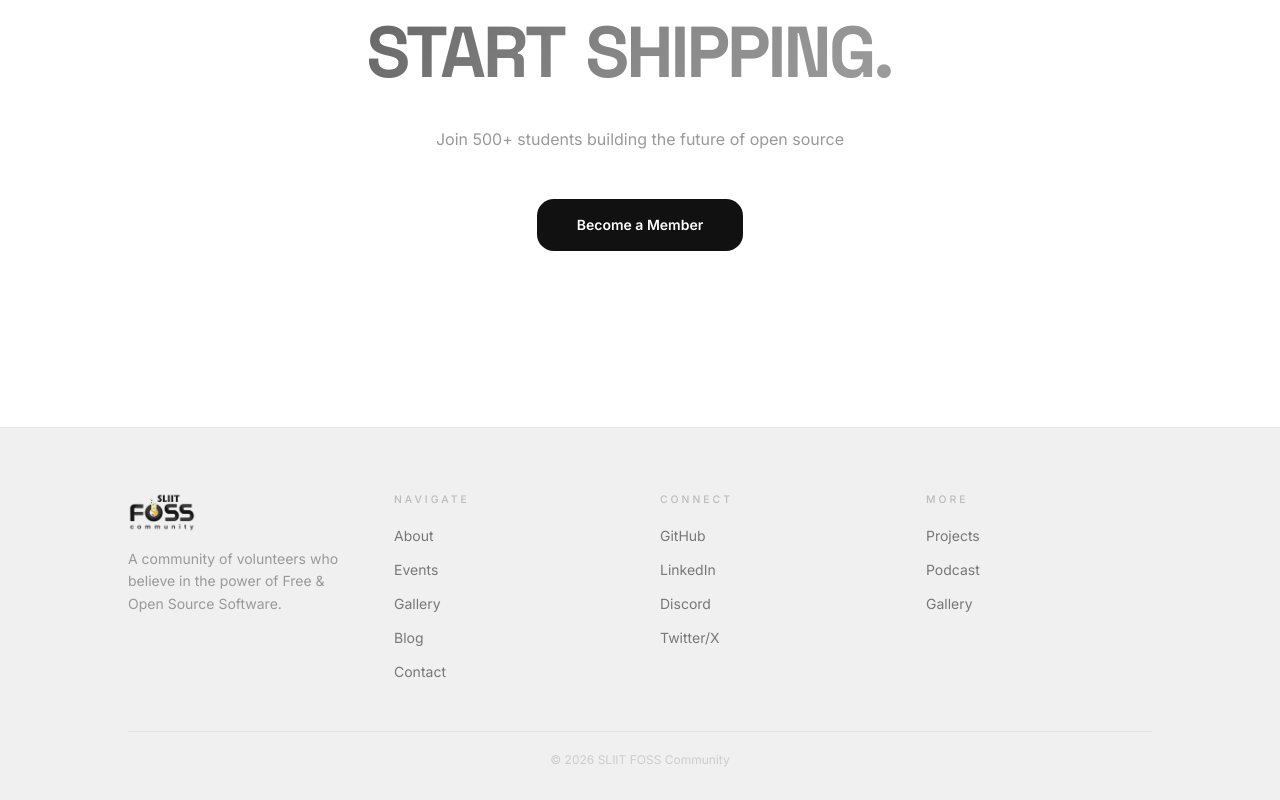
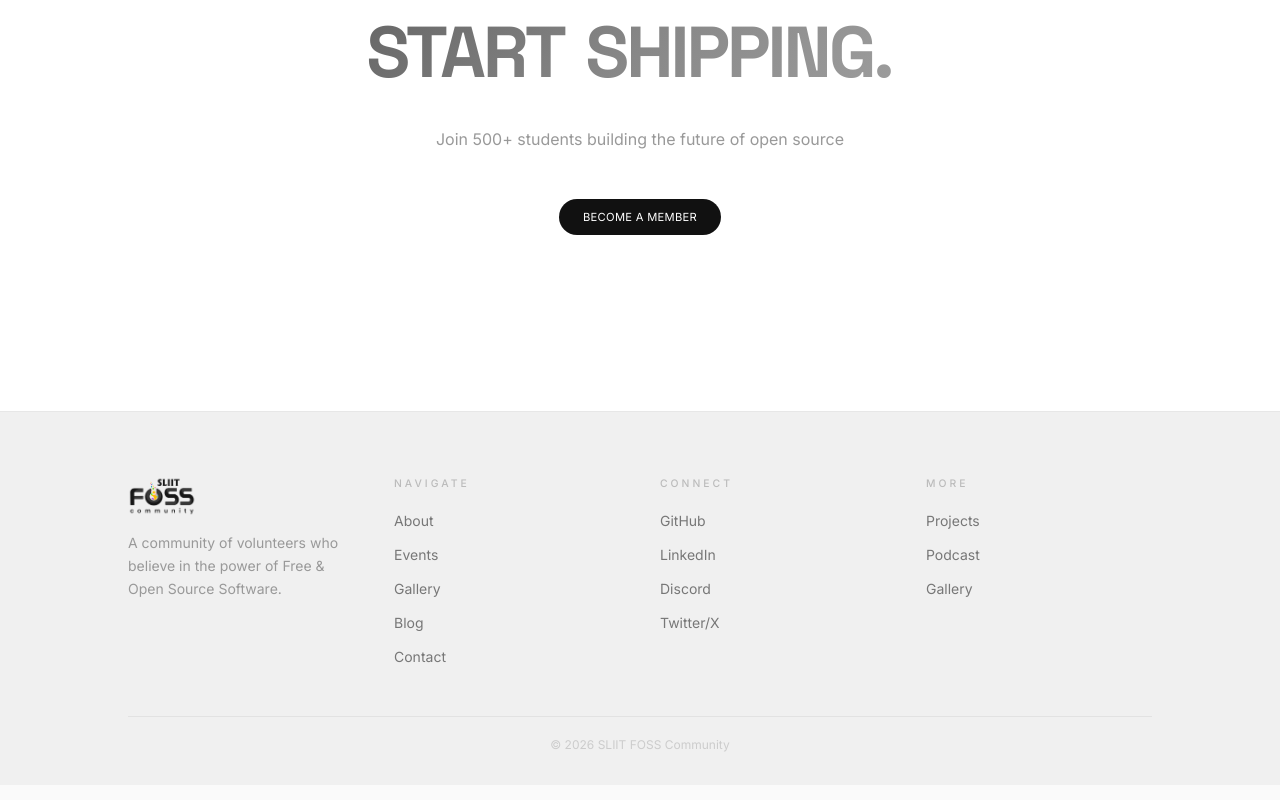
Before and after one commit to sliit-foss/sliitfoss-web, a Next.js app: page / in a window 1280 px wide. Shown: the part 4046-4846 px from the top of the page. Built offline with nearby package versions, Linux system fonts and the light colour scheme.

Commit message:
Feat: customize become-member button (#19)
* Feat: become member button customize

* Fix: removed unused MagneticButton import

```diff
--- a/src/components/home/cta.tsx
+++ b/src/components/home/cta.tsx
@@ -3,16 +3,13 @@
 import Link from "next/link";
 import { WordAnimate } from "@/components/animations/word-animate";
 import { FadeUp } from "@/components/animations/fade-up";
-import { MagneticButton } from "@/components/animations/magnetic-button";
 
 export function CTA() {
   return (
     <section className="py-32 md:py-44 px-6 bg-white relative overflow-hidden">
       <div className="max-w-4xl mx-auto text-center relative z-10">
         <FadeUp>
-          <div className="font-mono text-xs text-[#999] mb-10">
-            $ join --community sliit-foss
-          </div>
+          <div className="font-mono text-xs text-[#999] mb-10">$ join --community sliit-foss</div>
         </FadeUp>
 
         <WordAnimate className="font-heading text-4xl sm:text-5xl md:text-7xl font-bold tracking-[-3px] leading-[0.95] uppercase mb-4 text-[#111]">
@@ -31,16 +28,12 @@ export function CTA() {
           </p>
         </FadeUp>
 
-        <FadeUp delay={0.6}>
-          <MagneticButton className="inline-block" strength={0.3}>
-            <Link
-              href="/join"
-              className="inline-block px-10 py-4 rounded-xl bg-[#111] text-white text-sm font-semibold transition-all hover:shadow-[0_8px_40px_rgba(0,0,0,0.15)] hover:rounded-[28px] duration-300"
-            >
-              Become a Member
-            </Link>
-          </MagneticButton>
-        </FadeUp>
+        <Link
+          href="/join"
+          className="inline-flex items-center justify-center rounded-full border-0 bg-[#111] bg-[linear-gradient(#f0f0f0,#f0f0f0)] bg-size-[0%_100%] bg-left bg-no-repeat px-6 py-2.5 text-[0.7rem] font-normal uppercase tracking-wide whitespace-nowrap text-white transition-[background-size,color] duration-300 ease-out hover:bg-size-[100%_100%] hover:text-[#111]"
+        >
+          Become a Member
+        </Link>
       </div>
     </section>
   );
```
